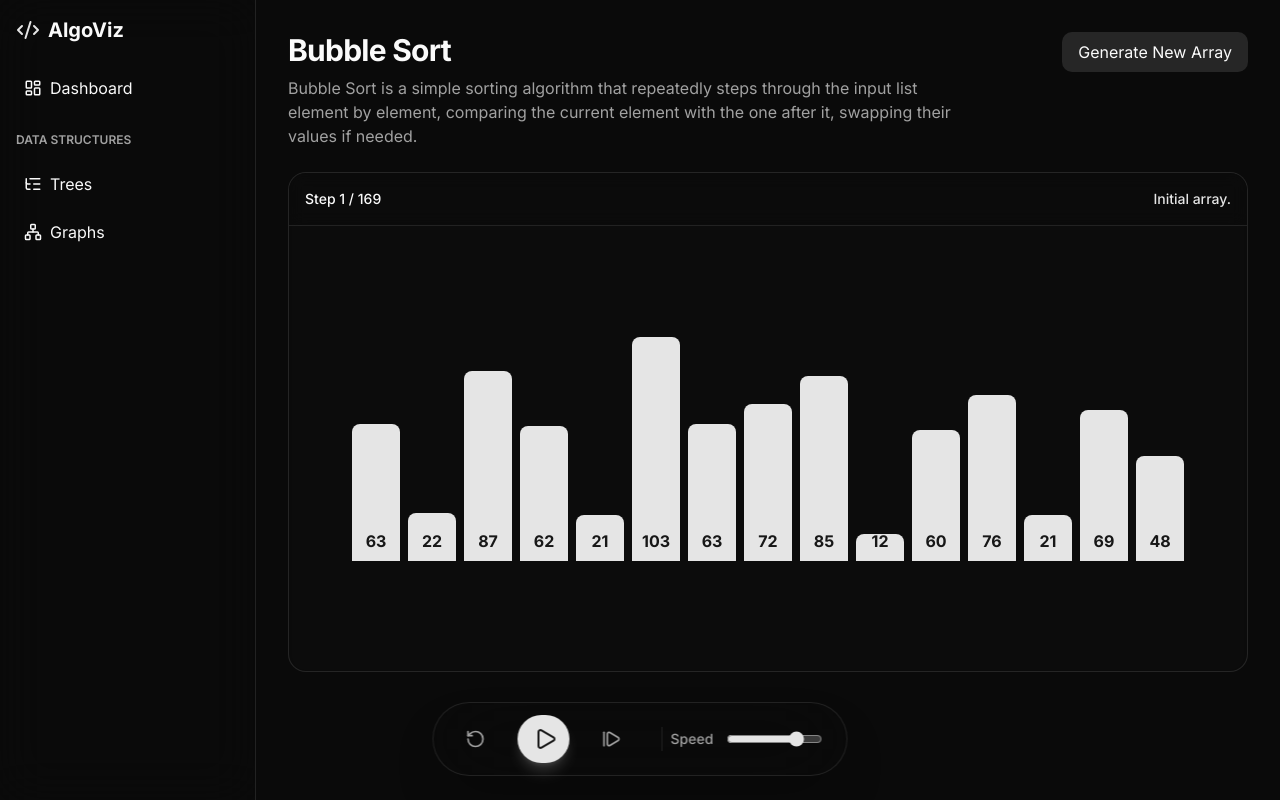
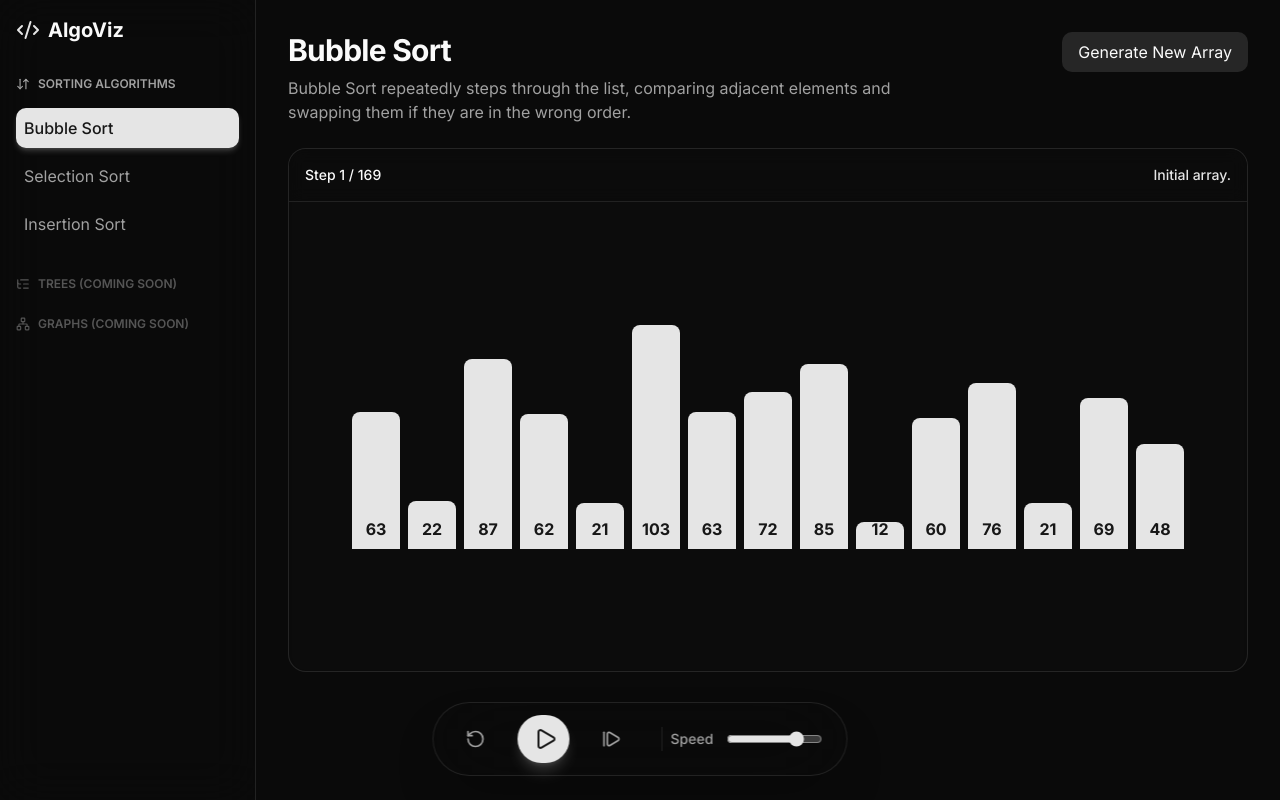
Before and after one commit to dipexplorer/algoviz, a Next.js app: page / in a window 1280 px wide. Built offline with nearby package versions, Linux system fonts and the light colour scheme.

Commit message:
feat: implement selection and insertion sort with dynamic algorithm switching

```diff
--- a/src/app/page.tsx
+++ b/src/app/page.tsx
@@ -5,18 +5,41 @@ import { DashboardLayout } from "@/components/layout/DashboardLayout";
 import { ControlPanel } from "@/components/layout/ControlPanel";
 import { ArrayVisualizer } from "@/components/visualizer/ArrayVisualizer";
 import { useAlgorithmPlayer } from "@/hooks/useAlgorithmPlayer";
+import { AlgorithmType } from "@/components/layout/Sidebar";
 import { getBubbleSortHistory } from "@/lib/algorithms/bubbleSort";
+import { getSelectionSortHistory } from "@/lib/algorithms/selectionSort";
+import { getInsertionSortHistory } from "@/lib/algorithms/insertionSort";
+import { AlgorithmHistory } from "@/lib/types";
 
-// Generate a random array of integers
 function generateRandomArray(length = 10, max = 100): number[] {
   return Array.from({ length }, () => Math.floor(Math.random() * max) + 10);
 }
 
+const ALGORITHM_INFO: Record<AlgorithmType, { title: string; description: string; generator: (arr: number[]) => AlgorithmHistory }> = {
+  bubble: {
+    title: "Bubble Sort",
+    description: "Bubble Sort repeatedly steps through the list, comparing adjacent elements and swapping them if they are in the wrong order.",
+    generator: getBubbleSortHistory,
+  },
+  selection: {
+    title: "Selection Sort",
+    description: "Selection Sort divides the list into a sorted and unsorted region. It repeatedly selects the smallest element from the unsorted region and swaps it with the leftmost unsorted element.",
+    generator: getSelectionSortHistory,
+  },
+  insertion: {
+    title: "Insertion Sort",
+    description: "Insertion Sort builds the final sorted array one item at a time by repeatedly taking the next element and inserting it into the correct position within the sorted portion.",
+    generator: getInsertionSortHistory,
+  },
+};
+
 export default function Home() {
+  const [activeAlgorithm, setActiveAlgorithm] = useState<AlgorithmType>("bubble");
   const [array, setArray] = useState<number[]>(() => generateRandomArray(15));
 
-  // Recompute history only when the initial array changes
-  const history = useMemo(() => getBubbleSortHistory(array), [array]);
+  const currentInfo = ALGORITHM_INFO[activeAlgorithm];
+
+  const history = useMemo(() => currentInfo.generator(array), [array, currentInfo]);
 
   const {
     currentStep,
@@ -36,14 +59,19 @@ export default function Home() {
     setArray(generateRandomArray(15));
   };
 
+  const handleSelectAlgorithm = (algo: AlgorithmType) => {
+    setActiveAlgorithm(algo);
+    setArray(generateRandomArray(15)); // Optionally regenerate array on switch
+  };
+
   return (
-    <DashboardLayout>
+    <DashboardLayout activeAlgorithm={activeAlgorithm} onSelectAlgorithm={handleSelectAlgorithm}>
       <div className="h-full flex flex-col pb-24">
         <header className="mb-6 flex justify-between items-start">
           <div>
-            <h1 className="text-3xl font-bold tracking-tight">Bubble Sort</h1>
+            <h1 className="text-3xl font-bold tracking-tight">{currentInfo.title}</h1>
             <p className="text-muted-foreground mt-2 max-w-2xl">
-              Bubble Sort is a simple sorting algorithm that repeatedly steps through the input list element by element, comparing the current element with the one after it, swapping their values if needed.
+              {currentInfo.description}
             </p>
           </div>
           <button
@@ -54,11 +82,9 @@ export default function Home() {
           </button>
         </header>
 
-        {/* Visualizer Canvas */}
         <div className="flex-1 border rounded-2xl bg-muted/10 flex flex-col relative overflow-hidden shadow-inner">
           <div className="absolute inset-0 bg-grid-white/[0.02] bg-[size:32px_32px]"></div>
 
-          {/* Status Bar */}
           <div className="relative z-10 p-4 border-b bg-background/50 backdrop-blur-sm flex justify-between items-center">
             <div className="text-sm font-medium">
               Step {currentStepIndex + 1} / {totalSteps}
@@ -68,7 +94,6 @@ export default function Home() {
             </div>
           </div>
 
-          {/* Canvas Area */}
           <div className="flex-1 relative z-10 flex items-center justify-center p-8">
             {currentStep && <ArrayVisualizer step={currentStep} />}
           </div>
--- a/src/components/layout/DashboardLayout.tsx
+++ b/src/components/layout/DashboardLayout.tsx
@@ -1,10 +1,16 @@
 import React from 'react';
-import { Sidebar } from './Sidebar';
+import { Sidebar, AlgorithmType } from './Sidebar';
 
-export function DashboardLayout({ children }: { children: React.ReactNode }) {
+interface DashboardLayoutProps {
+  children: React.ReactNode;
+  activeAlgorithm: AlgorithmType;
+  onSelectAlgorithm: (algo: AlgorithmType) => void;
+}
+
+export function DashboardLayout({ children, activeAlgorithm, onSelectAlgorithm }: DashboardLayoutProps) {
   return (
     <div className="flex h-screen w-full overflow-hidden bg-background">
-      <Sidebar />
+      <Sidebar activeAlgorithm={activeAlgorithm} onSelectAlgorithm={onSelectAlgorithm} />
       <main className="flex-1 relative flex flex-col">
         <div className="flex-1 p-8 overflow-auto relative">
           {children}
--- a/src/components/layout/Sidebar.tsx
+++ b/src/components/layout/Sidebar.tsx
@@ -1,7 +1,21 @@
 import React from 'react';
-import { LayoutDashboard, ListTree, Code2, Network } from 'lucide-react';
+import { LayoutDashboard, ListTree, Code2, Network, ArrowDownUp } from 'lucide-react';
+import { cn } from '@/lib/utils';
 
-export function Sidebar() {
+export type AlgorithmType = "bubble" | "selection" | "insertion";
+
+interface SidebarProps {
+  activeAlgorithm: AlgorithmType;
+  onSelectAlgorithm: (algo: AlgorithmType) => void;
+}
+
+export function Sidebar({ activeAlgorithm, onSelectAlgorithm }: SidebarProps) {
+  const algorithms: { id: AlgorithmType; name: string }[] = [
+    { id: "bubble", name: "Bubble Sort" },
+    { id: "selection", name: "Selection Sort" },
+    { id: "insertion", name: "Insertion Sort" },
+  ];
+
   return (
     <aside className="w-64 border-r bg-background/50 backdrop-blur-xl h-full flex flex-col p-4 space-y-4">
       <div className="flex items-center space-x-2 font-bold text-xl mb-6">
@@ -9,19 +23,34 @@ export function Sidebar() {
         <span>AlgoViz</span>
       </div>
       <nav className="flex-1 space-y-2">
-        <a href="#" className="flex items-center space-x-2 p-2 hover:bg-accent rounded-lg text-accent-foreground transition-all">
-          <LayoutDashboard size={18} />
-          <span>Dashboard</span>
-        </a>
-        <div className="pt-4 pb-2 text-xs font-semibold uppercase text-muted-foreground">Data Structures</div>
-        <a href="#" className="flex items-center space-x-2 p-2 hover:bg-accent rounded-lg transition-all">
-          <ListTree size={18} />
-          <span>Trees</span>
-        </a>
-        <a href="#" className="flex items-center space-x-2 p-2 hover:bg-accent rounded-lg transition-all">
-          <Network size={18} />
-          <span>Graphs</span>
-        </a>
+        <div className="pt-2 pb-2 text-xs font-semibold uppercase text-muted-foreground flex items-center space-x-2">
+          <ArrowDownUp size={14} />
+          <span>Sorting Algorithms</span>
+        </div>
+
+        {algorithms.map((algo) => (
+          <button
+            key={algo.id}
+            onClick={() => onSelectAlgorithm(algo.id)}
+            className={cn(
+              "w-full flex items-center space-x-2 p-2 rounded-lg transition-all text-left",
+              activeAlgorithm === algo.id
+                ? "bg-primary text-primary-foreground font-medium shadow-md shadow-primary/20"
+                : "hover:bg-accent text-muted-foreground hover:text-foreground"
+            )}
+          >
+            <span>{algo.name}</span>
+          </button>
+        ))}
+
+        <div className="pt-6 pb-2 text-xs font-semibold uppercase text-muted-foreground flex items-center space-x-2 opacity-50">
+          <ListTree size={14} />
+          <span>Trees (Coming Soon)</span>
+        </div>
+        <div className="pt-2 pb-2 text-xs font-semibold uppercase text-muted-foreground flex items-center space-x-2 opacity-50">
+          <Network size={14} />
+          <span>Graphs (Coming Soon)</span>
+        </div>
       </nav>
     </aside>
   );
--- /dev/null
+++ b/src/lib/algorithms/insertionSort.ts
@@ -0,0 +1,79 @@
+import { AlgorithmStep, AlgorithmHistory } from "../types";
+
+export function getInsertionSortHistory(initialArray: number[]): AlgorithmHistory {
+  const history: AlgorithmHistory = [];
+  const array = [...initialArray];
+  // For insertion sort, the sorted portion grows from the left.
+  const sortedIndices: number[] = [0];
+
+  history.push({
+    array: [...array],
+    comparingIndices: [],
+    swappingIndices: [],
+    sortedIndices: [...sortedIndices],
+    message: "Initial array. The first element is considered sorted.",
+  });
+
+  const n = array.length;
+
+  for (let i = 1; i < n; i++) {
+    let key = array[i];
+    let j = i - 1;
+
+    history.push({
+      array: [...array],
+      comparingIndices: [i],
+      swappingIndices: [],
+      sortedIndices: [...sortedIndices],
+      message: `Selected ${key} to be inserted into the sorted portion.`,
+    });
+
+    while (j >= 0 && array[j] > key) {
+      history.push({
+        array: [...array],
+        comparingIndices: [j, j + 1],
+        swappingIndices: [],
+        sortedIndices: [...sortedIndices],
+        message: `${array[j]} is greater than ${key}. Shifting ${array[j]} to the right.`,
+      });
+
+      array[j + 1] = array[j];
+
+      history.push({
+        array: [...array],
+        comparingIndices: [],
+        swappingIndices: [j, j + 1],
+        sortedIndices: [...sortedIndices],
+        message: `Shifted.`,
+      });
+
+      j = j - 1;
+    }
+
+    // Now insert the key at its correct position
+    array[j + 1] = key;
+
+    // Add the newly sorted index to the array
+    if (!sortedIndices.includes(i)) {
+      sortedIndices.push(i);
+    }
+
+    history.push({
+      array: [...array],
+      comparingIndices: [],
+      swappingIndices: [j + 1],
+      sortedIndices: [...sortedIndices],
+      message: `Inserted ${key} at its correct position.`,
+    });
+  }
+
+  history.push({
+    array: [...array],
+    comparingIndices: [],
+    swappingIndices: [],
+    sortedIndices: [...sortedIndices],
+    message: "Insertion Sort completed!",
+  });
+
+  return history;
+}
--- /dev/null
+++ b/src/lib/algorithms/selectionSort.ts
@@ -0,0 +1,104 @@
+import { AlgorithmStep, AlgorithmHistory } from "../types";
+
+export function getSelectionSortHistory(initialArray: number[]): AlgorithmHistory {
+  const history: AlgorithmHistory = [];
+  const array = [...initialArray];
+  const sortedIndices: number[] = [];
+
+  history.push({
+    array: [...array],
+    comparingIndices: [],
+    swappingIndices: [],
+    sortedIndices: [...sortedIndices],
+    message: "Initial array.",
+  });
+
+  const n = array.length;
+
+  for (let i = 0; i < n - 1; i++) {
+    let minIndex = i;
+
+    // Highlight the current minIndex we are starting with
+    history.push({
+      array: [...array],
+      comparingIndices: [minIndex],
+      swappingIndices: [],
+      sortedIndices: [...sortedIndices],
+      message: `Assuming ${array[minIndex]} (index ${minIndex}) is the minimum.`,
+    });
+
+    for (let j = i + 1; j < n; j++) {
+      // Comparing current min with array[j]
+      history.push({
+        array: [...array],
+        comparingIndices: [minIndex, j],
+        swappingIndices: [],
+        sortedIndices: [...sortedIndices],
+        message: `Comparing current min ${array[minIndex]} with ${array[j]}.`,
+      });
+
+      if (array[j] < array[minIndex]) {
+        minIndex = j;
+        history.push({
+          array: [...array],
+          comparingIndices: [minIndex],
+          swappingIndices: [],
+          sortedIndices: [...sortedIndices],
+          message: `Found new minimum: ${array[minIndex]}.`,
+        });
+      }
+    }
+
+    if (minIndex !== i) {
+      // Swap needed
+      history.push({
+        array: [...array],
+        comparingIndices: [],
+        swappingIndices: [i, minIndex],
+        sortedIndices: [...sortedIndices],
+        message: `Swapping ${array[i]} and ${array[minIndex]}.`,
+      });
+
+      const temp = array[i];
+      array[i] = array[minIndex];
+      array[minIndex] = temp;
+
+      history.push({
+        array: [...array],
+        comparingIndices: [],
+        swappingIndices: [i, minIndex],
+        sortedIndices: [...sortedIndices],
+        message: `Swapped.`,
+      });
+    } else {
+      history.push({
+        array: [...array],
+        comparingIndices: [],
+        swappingIndices: [],
+        sortedIndices: [...sortedIndices],
+        message: `${array[i]} is already in the correct position.`,
+      });
+    }
+
+    sortedIndices.push(i);
+    history.push({
+      array: [...array],
+      comparingIndices: [],
+      swappingIndices: [],
+      sortedIndices: [...sortedIndices],
+      message: `${array[i]} is now in its sorted position.`,
+    });
+  }
+
+  // The last element is inherently sorted
+  sortedIndices.push(n - 1);
+  history.push({
+    array: [...array],
+    comparingIndices: [],
+    swappingIndices: [],
+    sortedIndices: [...sortedIndices],
+    message: "Selection Sort completed!",
+  });
+
+  return history;
+}
```
